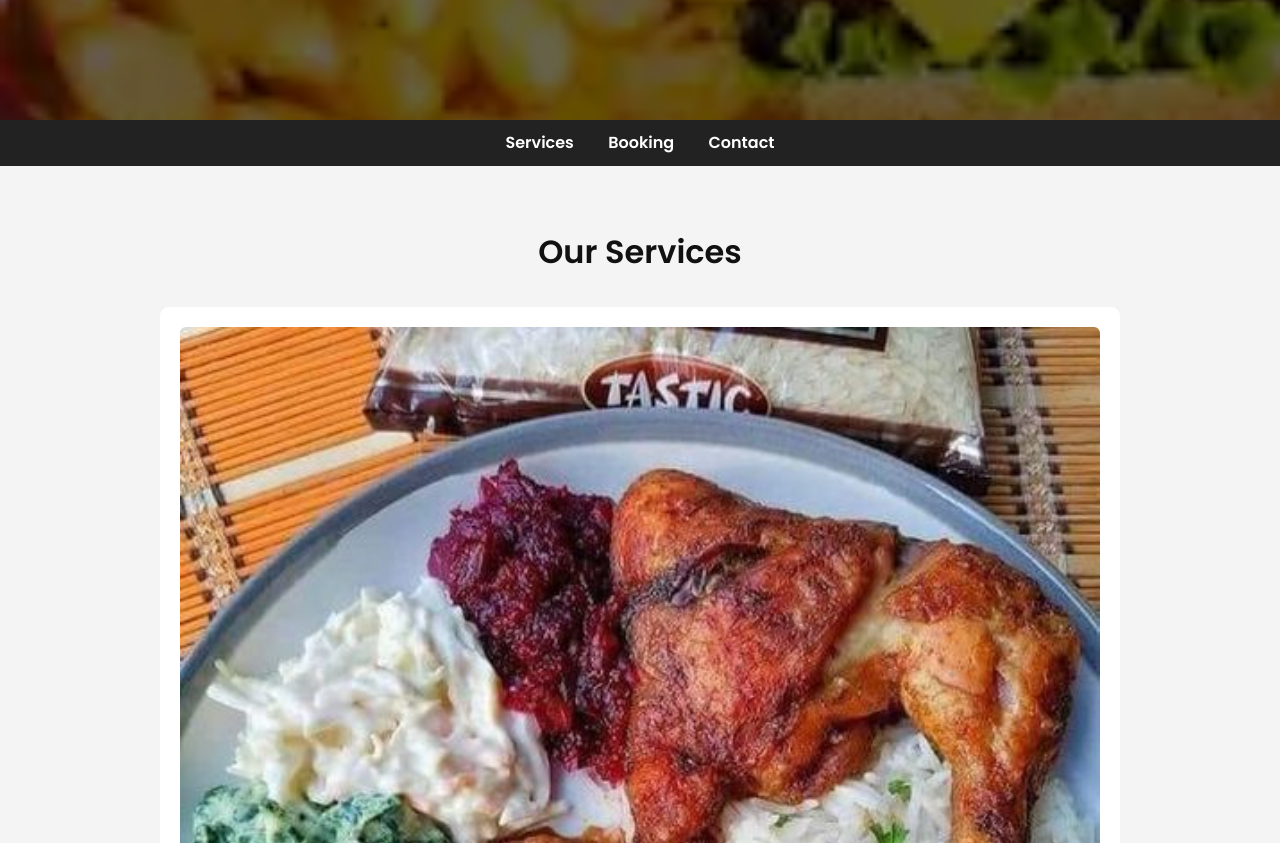
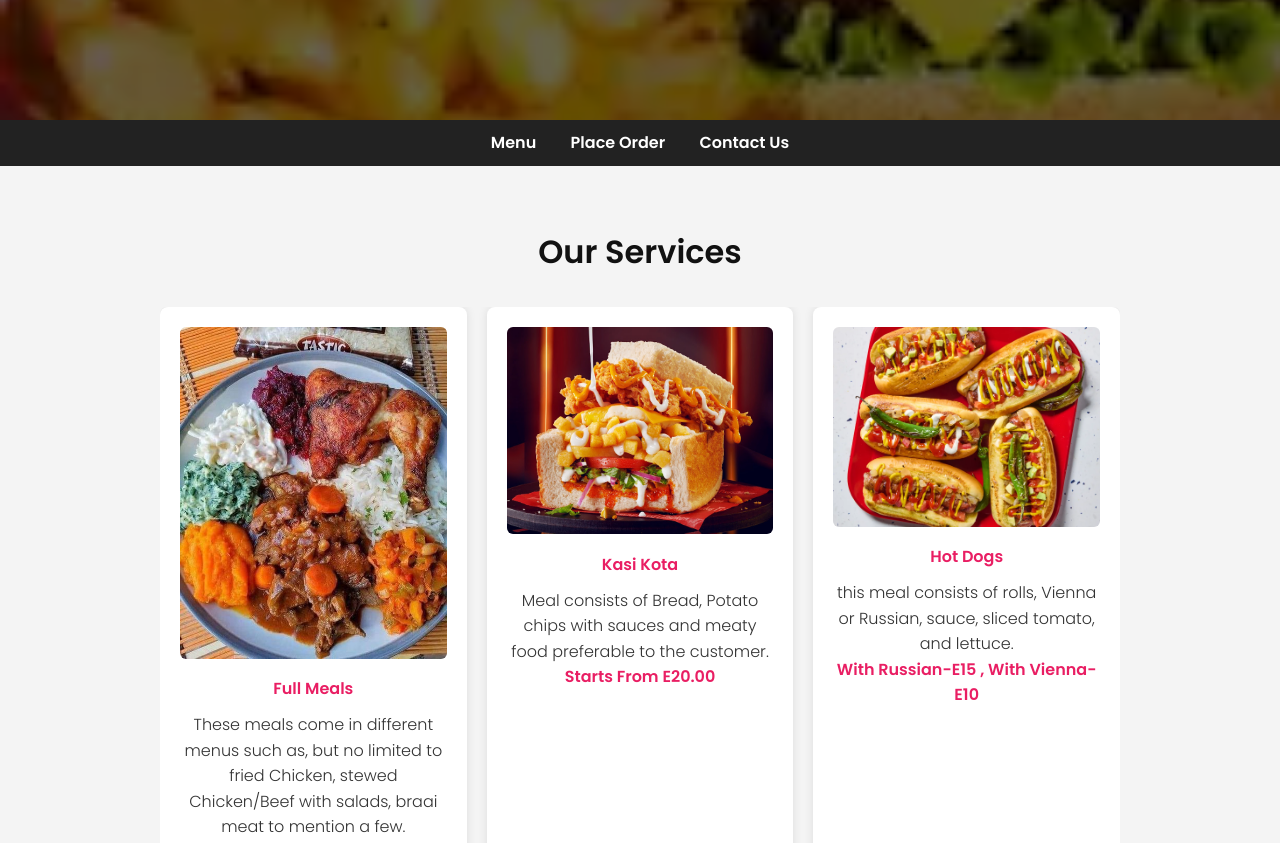
Before and after one commit to Jakalaz/SomKFastFood-Bev, a plain HTML site: page index.html in a window 1280 px wide. Shown: the part 680-1523 px from the top of the page. Drawn offline with nearby package versions, Linux system fonts and the light colour scheme.

Commit message:
Update index.html

```diff
--- a/index.html
+++ b/index.html
@@ -185,6 +185,10 @@
       overflow: hidden;
       border-radius: 6px;
       margin-bottom: 10px;
+      display: flex;
+      flex-wrap: wrap;
+      gap: 20px;
+      justify-content: center;
     }
 
     /* Initial fade-in when page loads */
@@ -221,9 +225,9 @@
 </header>
 
 <nav>
-  <a href="#services">Services</a>
-  <a href="#booking">Booking</a>
-  <a href="#contact">Contact</a>
+  <a href="#services">Menu</a>
+  <a href="#booking">Place Order</a>
+  <a href="#contact">Contact Us</a>
 </nav>
 
 <main>
```
